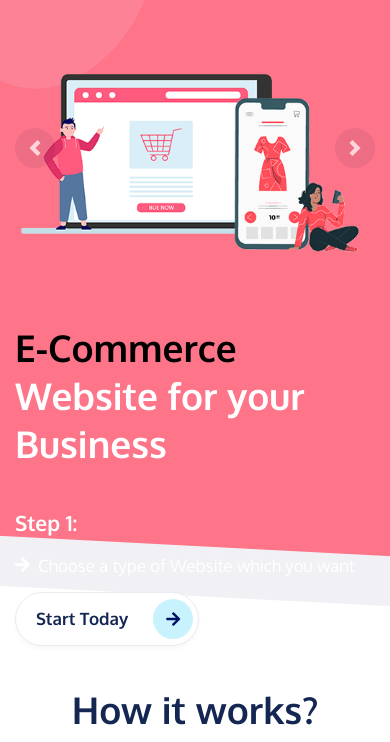
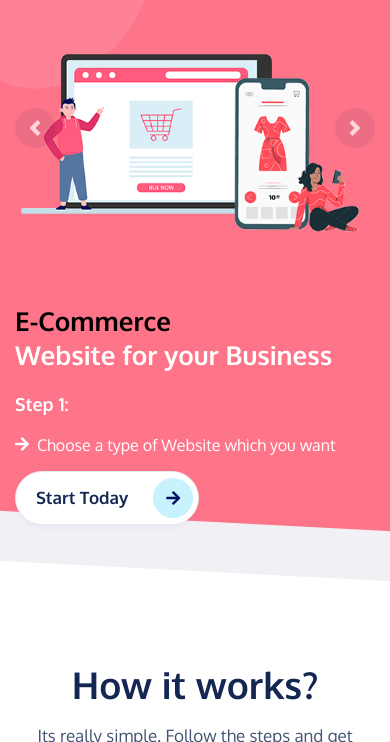
Before and after one commit to uidev-in/web_landing_page, a plain HTML site: page index.html in a window 390 px wide. Shown: the part 78-820 px from the top of the page. Drawn offline with Linux system fonts and the light colour scheme; files whose address does not match are found by name.

Commit message:
responsive code done

```diff
--- a/assets/css/responsive.css
+++ b/assets/css/responsive.css
@@ -25,4 +25,10 @@
 .dtr-sticky-tabs .nav-item:after { content: none; display: none; }
 .text-right { text-align: left !important; }
 .dtr-rounded-left, .dtr-rounded-right { border-radius: 0; }
+.hero-section {height: 80vh!important; padding: 80px 0!important;
 }
+.banner-text>h2{font-size: 26px;text-align: left;}
+.dynamic-content {padding: 50px 0 0px!important;}
+.static-content>h5{font-size: 18px;}
+.static-content ul>li{font-size: 16px;}
+}
--- a/index.html
+++ b/index.html
@@ -495,7 +495,7 @@
 
     <!-- footer starts
 ================================================== -->
-<section class="curve">
+<section class="curve d-none d-sm-block">
     <svg style="background-color: #000;" xmlns="http://www.w3.org/2000/svg" class="light"  preserveAspectRatio="none" viewBox="0 0 1070 52">
         <path d="M0,0S247,91,505,32c261.17-59.72,565-13,565-13V0Z"></path>
     </svg>
```
